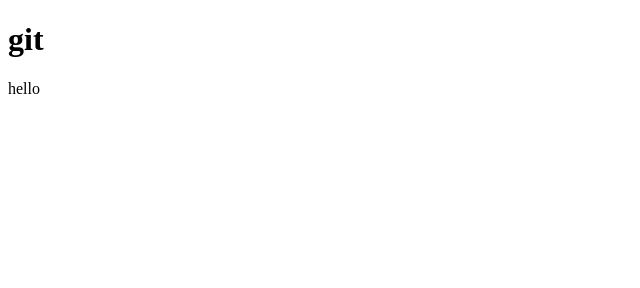
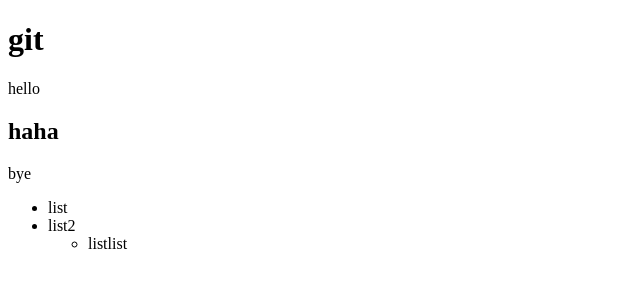
Before and after one commit to choijeongeun/portfolio, a plain HTML site: page index.html in a window 1280 px wide. Shown: the whole page, without its empty margins (0-640 px from the left). Drawn offline with Linux system fonts and the light colour scheme.

Commit message:
st2 commit

```diff
--- a/index.html
+++ b/index.html
@@ -1,12 +1,26 @@
 <!DOCTYPE html>
 <html lang="ko">
+
 <head>
   <meta charset="UTF-8">
   <meta name="viewport" content="width=device-width, initial-scale=1.0">
   <title>Document</title>
 </head>
+
 <body>
   <h1>git</h1>
   <p>hello</p>
+  <h2>haha</h2>
+  <p>bye</p>
+  <ul>
+    <li>list </li>
+    <li>list2
+
+      <ul>
+        <li>listlist</li>
+      </ul>
+    </li>
+  </ul>
 </body>
+
 </html>
```
